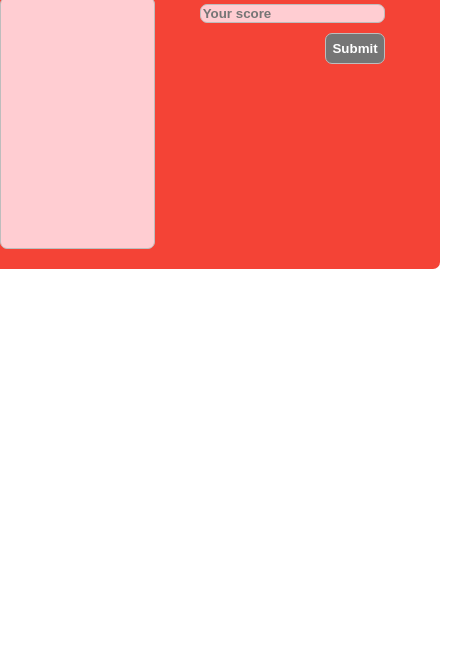
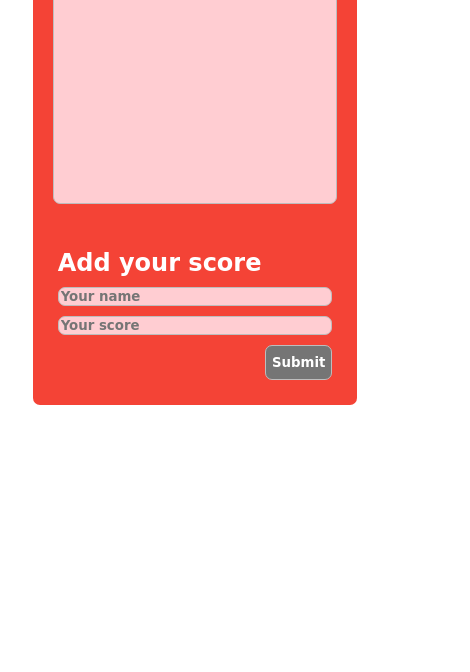
Before and after one commit to marilirulita/Leaderboard, a website built with webpack: page src/index.html in a window 390 px wide. Shown: the part 172-844 px from the top of the page, 470 px wide, since content can reach past the window. Built offline with nearby package versions, Linux system fonts and the light colour scheme; no server answers.

Commit message:
Add media queries for diferent screens

```diff
--- a/src/style.css
+++ b/src/style.css
@@ -1,6 +1,7 @@
 body {
   display: flex;
   justify-content: center;
+  font-family: 'Brush Script MT', cursive;
 }
 
 h1 {
@@ -23,7 +24,6 @@ p {
   margin: 0;
   padding: 0;
   color: #212121;
-  font-weight: bold;
 }
 
 input {
@@ -33,6 +33,7 @@ input {
   color: #FFFFFF;
   font-weight: bold;
   border-radius: 7px;
+  font-family: 'Brush Script MT', cursive;
 }
 
 input::placeholder {
@@ -100,10 +101,25 @@ li:nth-child(even) {
 #submit {
   width: min-content;
   align-self: flex-end;
-  height: 31px;
+  height: 35px;
 }
 
 .light-primary-color {
   background: #FFCDD2;
   color: #212121;
 }
+
+@media only screen and (max-width: 768px) {
+  .main {
+    padding: 10px;
+  }
+  .main-board {
+    padding: 0;
+  }
+}
+
+@media only screen and (max-width: 600px) {
+  .main-board {
+    flex-direction: column;
+  }
+}
```
